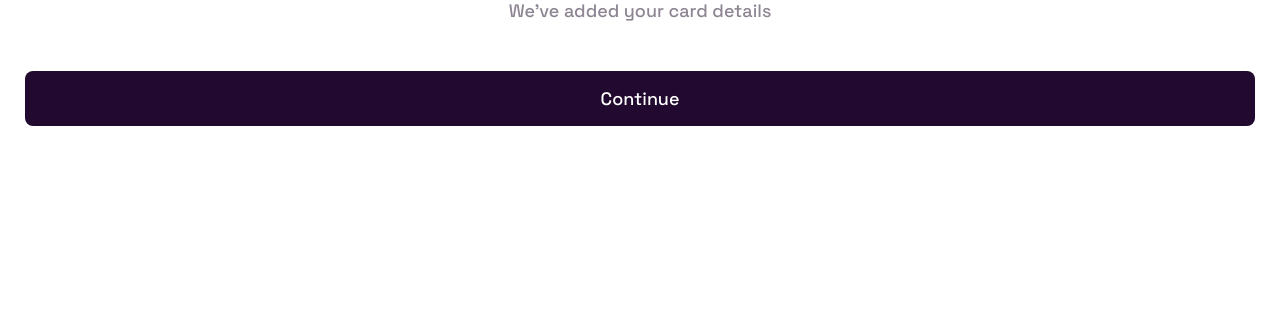
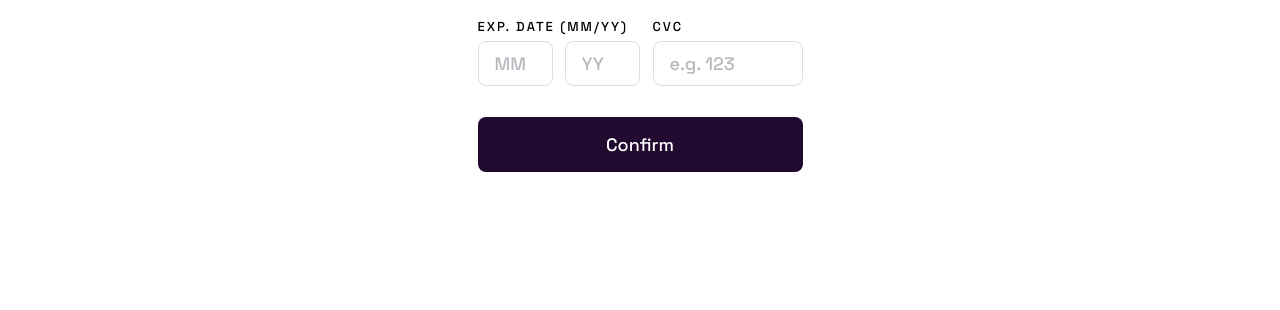
Before and after one commit to marchin7/Frontend-Mentor-Interactive-card-details-form.First-version, a plain HTML site: page index.html in a window 1280 px wide. Shown: the part 490-800 px from the top of the page. Drawn offline with Linux system fonts and the light colour scheme.

Commit message:
Add files via upload

```diff
--- a/style.css
+++ b/style.css
@@ -160,7 +160,7 @@
     display: flex;
     flex-direction: column;
     padding: 25px 25px 40px 25px;
-    display: none; /* *************** */
+    display: flex;                /* flex */
     animation-name: fade;
     animation-duration: .6s;
   }
@@ -250,7 +250,7 @@
 
   .thank-section {
     width: 100%;
-    display: block; /* ******* */
+    display: none;          /* block */
     animation-name: fade;
     animation-duration: .6s;
   }
```
